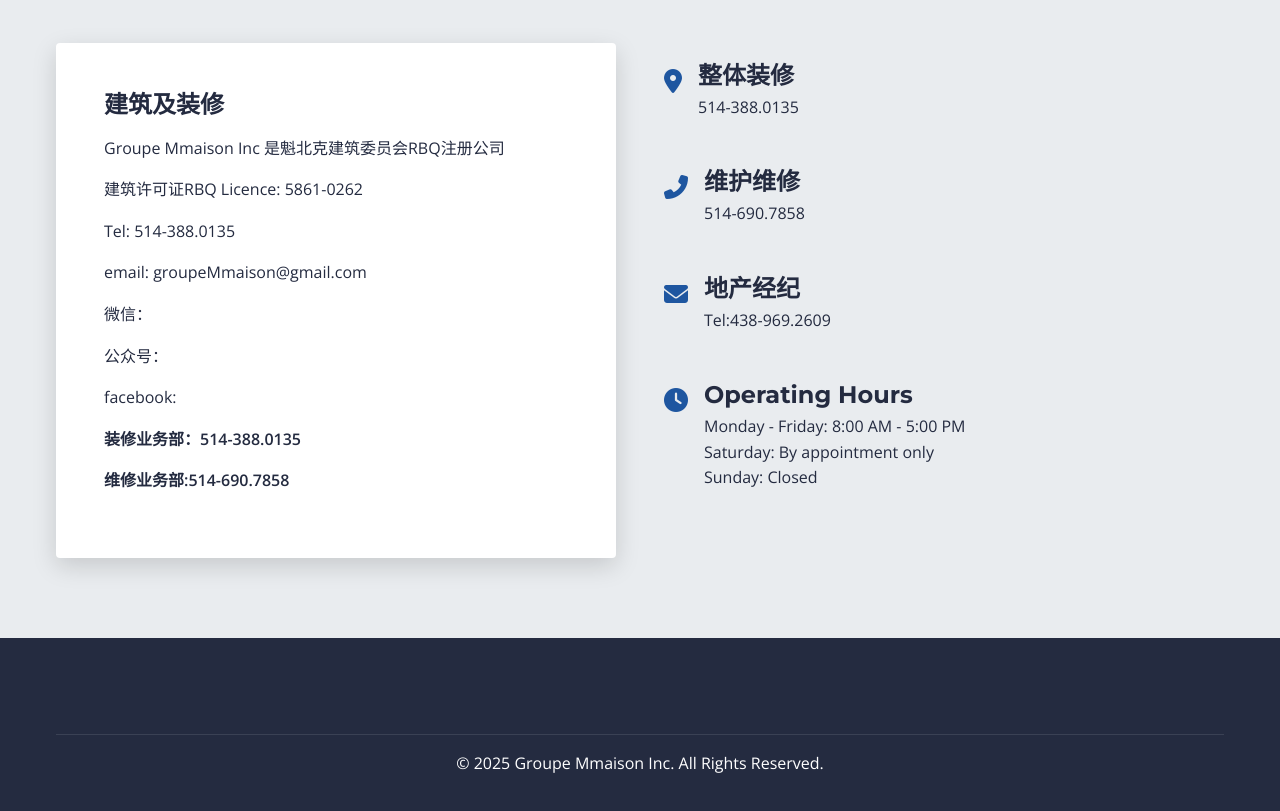
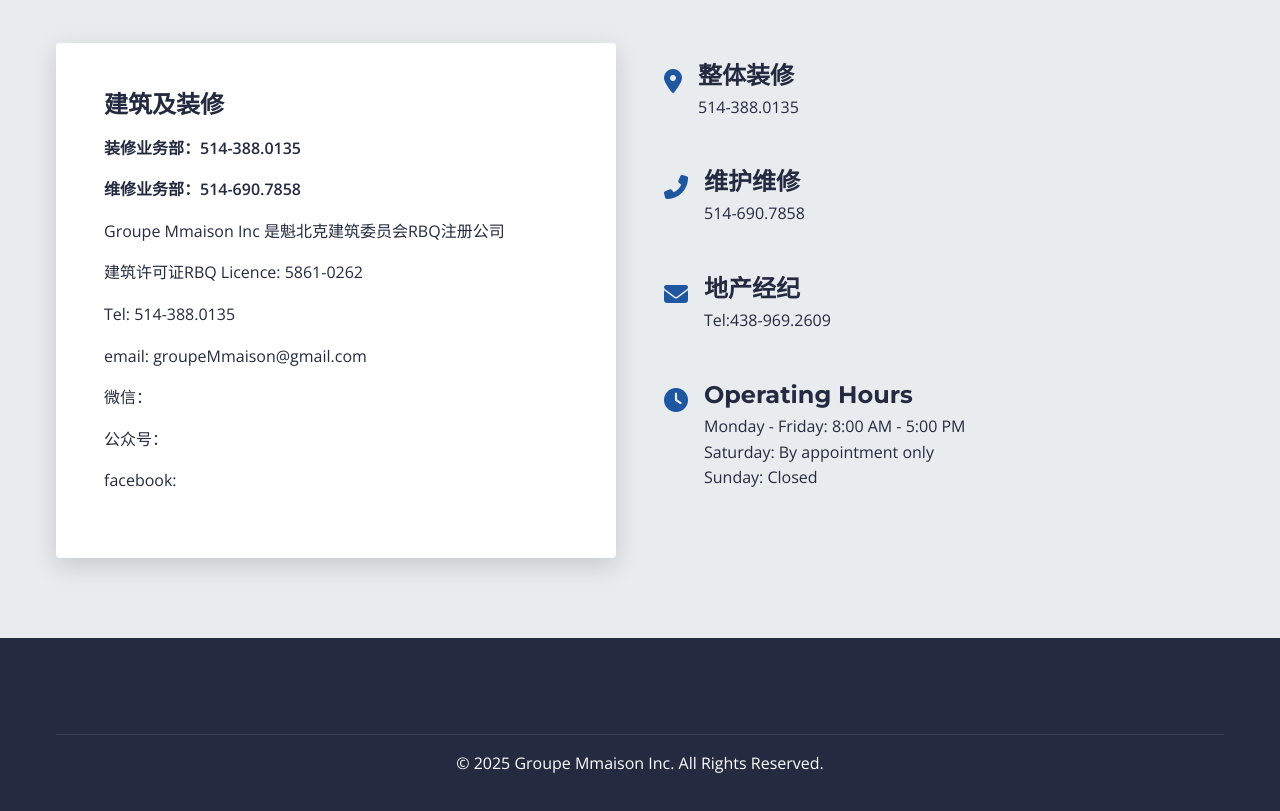
Before and after one commit to janejian820/janejian820.github.io, a plain HTML site: page index_ch.html in a window 1280 px wide. Shown: the part 2900-3711 px from the top of the page. Drawn offline with nearby package versions, Linux system fonts and the light colour scheme.

Commit message:
Update index_ch.html

```diff
--- a/index_ch.html
+++ b/index_ch.html
@@ -176,6 +176,15 @@
         <div class="contact-form fade-in">
           <form id="contactForm">
           <h4>建筑及装修</h4>
+            <div class="form-group">
+              <p></p>
+              <label for="name" class="form-label">装修业务部：514-388.0135</label>
+              <p></p>
+            </div>
+
+            <div class="form-group">
+              <label for="email" class="form-label">维修业务部：514-690.7858</label>
+            </div>
           <p>Groupe Mmaison Inc 是魁北克建筑委员会RBQ注册公司</p>
           <p>建筑许可证RBQ Licence: 5861-0262</p>
           <p>Tel: 514-388.0135</p>
@@ -183,16 +192,6 @@
           <p>微信：</p>
           <p>公众号：</p>
           <p>facebook:</p>
-
-            <div class="form-group">
-              <p></p>
-              <label for="name" class="form-label">装修业务部：514-388.0135</label>
-              <p></p>
-            </div>
-
-            <div class="form-group">
-              <label for="email" class="form-label">维修业务部:514-690.7858</label>
-            </div>
           </form>
         </div>
 
```
